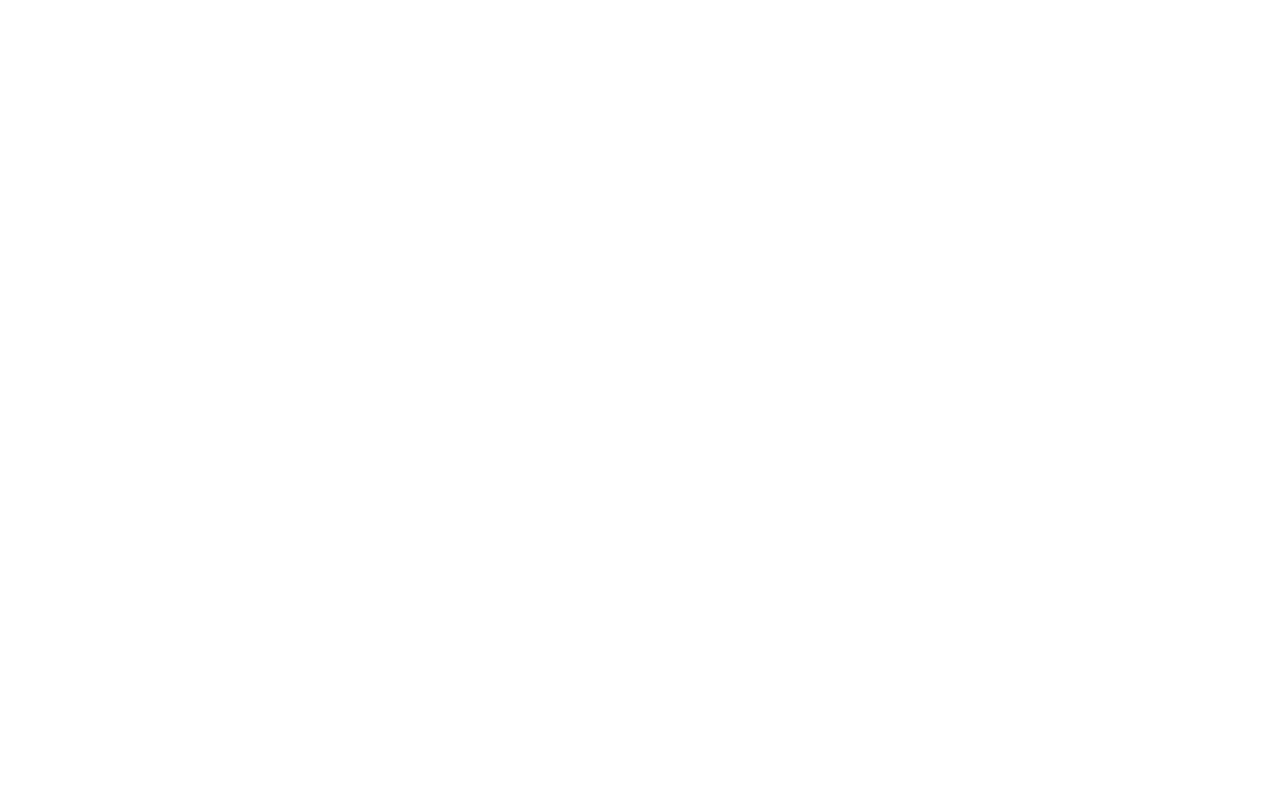
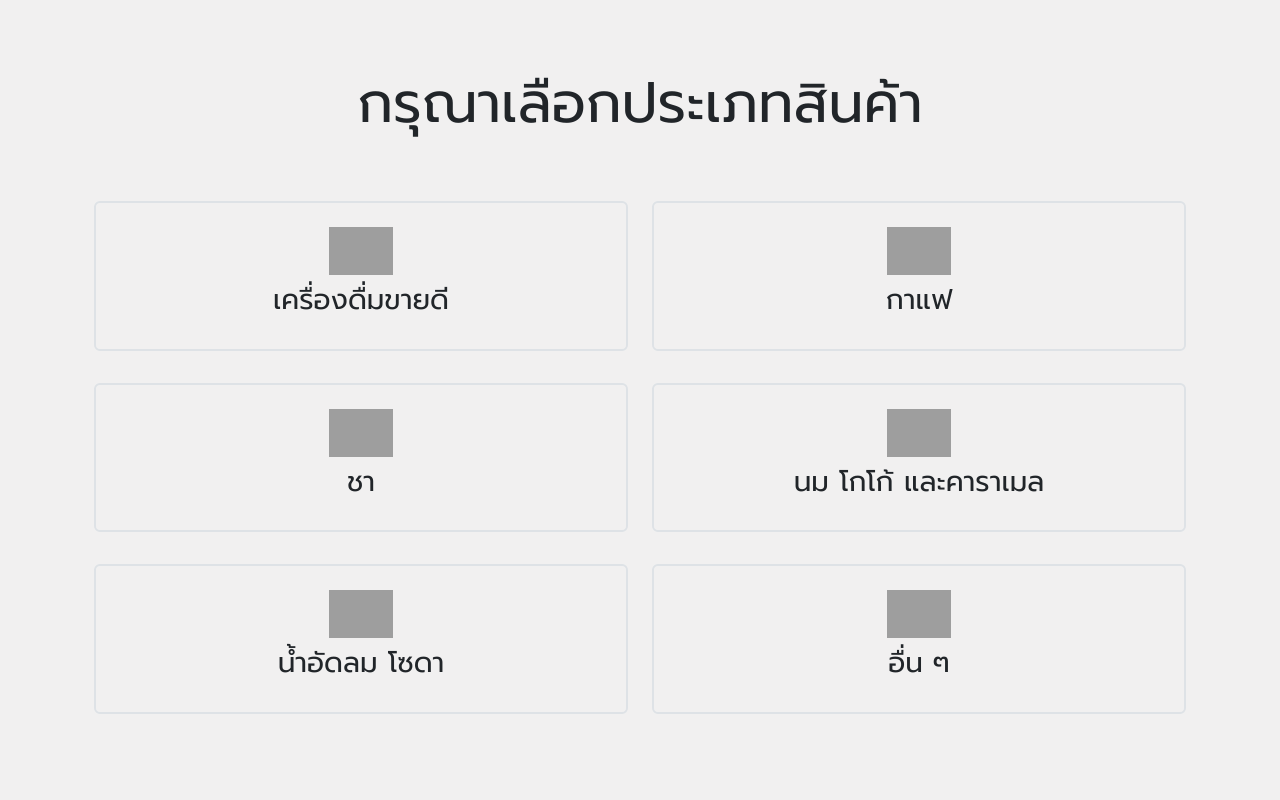
Before and after one commit to slapexs/fake_waterdispenser, a PHP site: page / in a window 1280 px wide. Before the commit the page is empty. Run offline with PHP 8.4, Linux system fonts and the light colour scheme; grey boxes are pictures that could not be loaded.

Commit message:
Move to develop branch

```diff
--- /dev/null
+++ b/components/main.php
@@ -0,0 +1,59 @@
+<?php
+$pd_types = [
+    [
+        [
+            "img" => "https://cdn-icons-png.flaticon.com/512/2872/2872397.png",
+            "name" => "เครื่องดื่มขายดี",
+            "type" => "recommend"
+        ],
+        [
+            "img" => "https://cdn-icons-png.flaticon.com/512/590/590749.png",
+            "name" => "กาแฟ",
+            "type" => "coffee"
+        ]
+    ],
+    [
+        [
+            "img" => "https://cdn-icons-png.flaticon.com/512/5303/5303997.png",
+            "name" => "ชา",
+            "type" => "tea"
+        ],
+        [
+            "img" => "https://cdn-icons-png.flaticon.com/512/3081/3081162.png",
+            "name" => "นม โกโก้ และคาราเมล",
+            "type" => "smoothie"
+        ]
+    ],
+    [
+        [
+            "img" => "https://cdn-icons-png.flaticon.com/512/2405/2405479.png",
+            "name" => "น้ำอัดลม โซดา",
+            "type" => "soda"
+        ],
+        [
+            "img" => "https://cdn-icons-png.flaticon.com/512/2405/2405470.png",
+            "name" => "อื่น ๆ",
+            "type" => "other"
+        ]
+    ]
+];
+?>
+
+<h1 class="text-center display-4 mb-5">กรุณาเลือกประเภทสินค้า</h1>
+<section class="row mx-auto">
+    <?php for ($i = 0; $i < 3; $i++) { ?>
+        <div class="col-md-6 text-center my-3">
+            <div class="p-4 border rounded border-2" id="<?= $pd_types[$i][0]["type"]; ?>">
+                <img src="<?= $pd_types[$i][0]["img"]; ?>" class="img-fluid mb-2" width="64" alt="เครื่องดื่มขายดี">
+                <h3><?= $pd_types[$i][0]["name"]; ?></h3>
+            </div>
+        </div>
+
+        <div class="col-md-6 text-center my-3">
+            <div class="p-4 border rounded border-2" id="<?= $pd_types[$i][1]["type"]; ?>">
+                <img src="<?= $pd_types[$i][1]["img"]; ?>" class="img-fluid mb-2" width="64" alt="เครื่องดื่มขายดี">
+                <h3><?= $pd_types[$i][1]["name"]; ?></h3>
+            </div>
+        </div>
+    <?php } ?>
+</section>
--- a/index.php
+++ b/index.php
@@ -1,3 +1,6 @@
+<?php
+    $page = "";
+?>
 <!DOCTYPE html>
 <html lang="en">
 
@@ -27,13 +30,26 @@
 
     <!-- Bootstrap CDN -->
     <link href="https://cdn.jsdelivr.net/npm/bootstrap@5.2.0/dist/css/bootstrap.min.css" rel="stylesheet" integrity="sha384-gH2yIJqKdNHPEq0n4Mqa/HGKIhSkIHeL5AyhkYV8i59U5AR6csBvApHHNl/vI1Bx" crossorigin="anonymous">
+    <!-- External css-->
+    <link rel="stylesheet" href="./static/css/style.css">
 </head>
 
 <body>
 
+<div class="container align-items-center justify-content-center d-flex vh-100">
+    <div class="">
+    <?php
+    if($page==""){
+        include_once('./components/main.php');
+    }
+    ?>
+    </div>
+</div>
+
 
 <!-- Script Bootstrap -->
 <script src="https://cdn.jsdelivr.net/npm/bootstrap@5.2.0/dist/js/bootstrap.bundle.min.js" integrity="sha384-A3rJD856KowSb7dwlZdYEkO39Gagi7vIsF0jrRAoQmDKKtQBHUuLZ9AsSv4jD4Xa" crossorigin="anonymous"></script>
+
 </body>
 
 </html>
```
